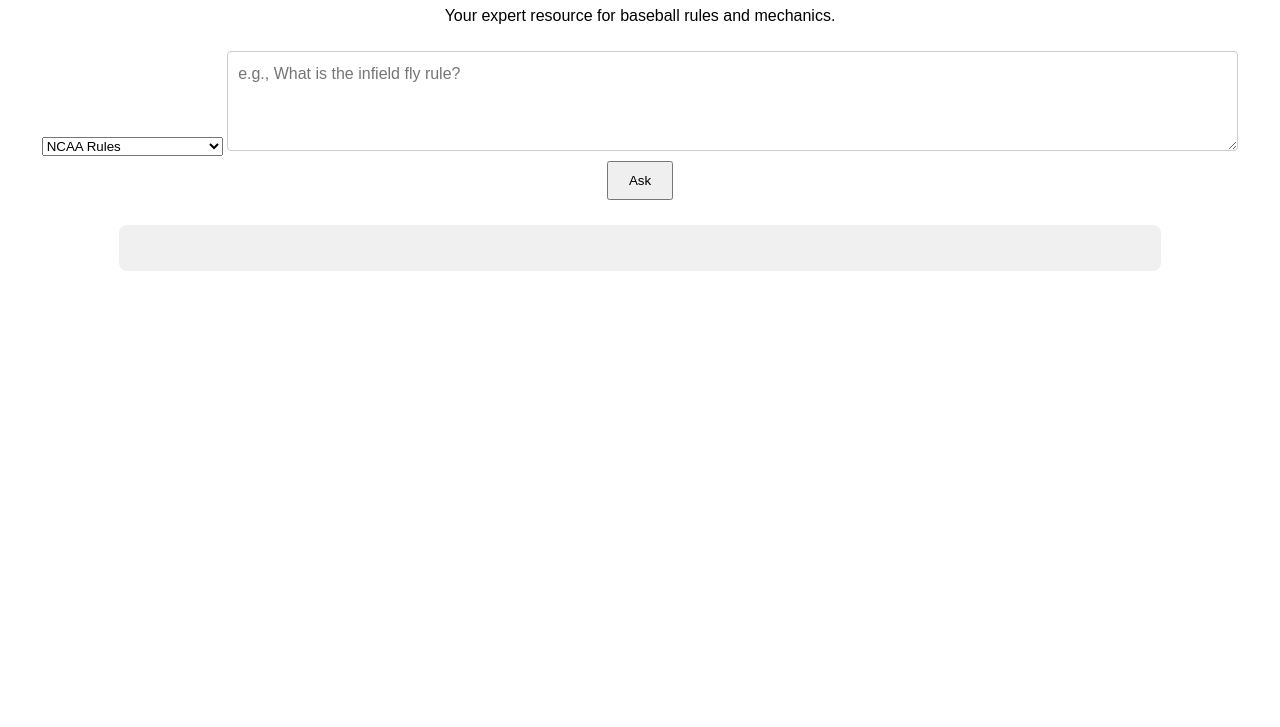
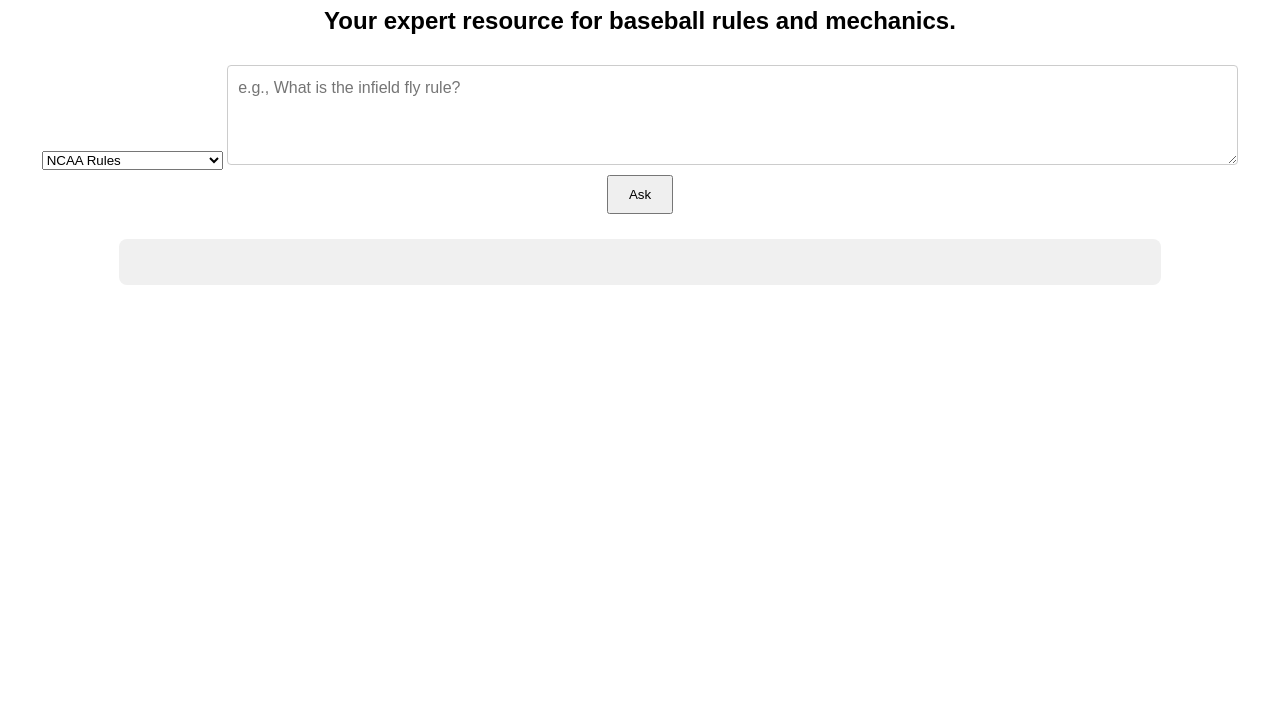
Before and after one commit to Mrfox122/roboump.ai.5, a website: page index.html in a window 1280 px wide. Shown: the part 73-800 px from the top of the page. Drawn offline with nearby package versions, Linux system fonts and the light colour scheme.

```diff
--- a/index.html
+++ b/index.html
@@ -4,13 +4,14 @@
     <meta charset="UTF-8">
     <meta name="viewport" content="width=device-width, initial-scale=1.0">
     <title>Umpire AI Assistant</title>
+    <meta name="description" content="Get instant, expert answers to your baseball umpiring questions. RoboUmp AI provides precise rule interpretations and mechanics for NCAA, NFHS, and MLB rulebooks.">
     <link rel="stylesheet" href="style.css">
     <script src="https://cdn.jsdelivr.net/npm/marked/marked.min.js"></script>
 </head>
 <body>
     <div class="container">
         <h1>Umpire AI Assistant</h1>
-        <p>Your expert resource for baseball rules and mechanics.</p>
+        <h2>Your expert resource for baseball rules and mechanics.</h2>
         <div class="input-area">
             <select id="ruleSetSelect">
                 <option value="NCAA">NCAA Rules</option>
```
Also changed, not shown: netlify/functions/ask-gemini.js (+21 -7 lines).
